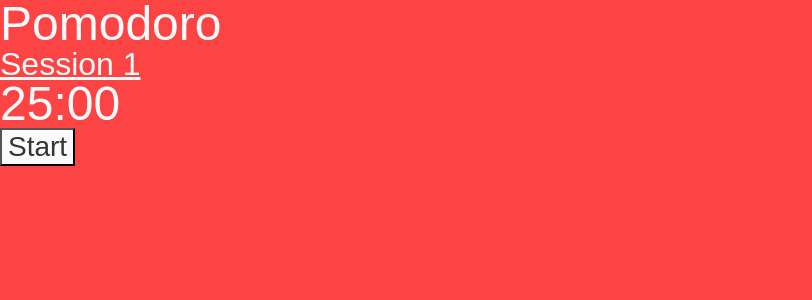
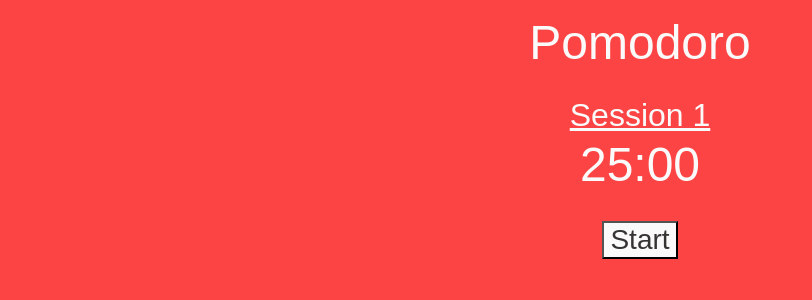
Before and after one commit to Silmunia/pommodoro, an Angular app: page / in a window 1280 px wide. Shown: the top 300 px of the page, without its empty margins (0-812 px from the left). Built offline with nearby package versions, Linux system fonts and the light colour scheme.

Commit message:
Improve layout of basic elements

```diff
--- a/src/app/app.component.css
+++ b/src/app/app.component.css
@@ -1,4 +1,11 @@
 @import url("../styles.css");
+
+.counter-display {
+    display: flex;
+    flex-direction: column;
+    align-items: center;
+    gap: 10px;
+}
 
 h1 {
     font-size: 4.8rem;
--- a/src/app/app.component.html
+++ b/src/app/app.component.html
@@ -1,9 +1,11 @@
 
 <h1>{{title}}</h1>
 
-<h2>Session 1</h2>
+<div class="counter-display">
+    <h2>Session 1</h2>
 
-<h3>{{displayCounter}}</h3>
+    <h3>{{displayCounter}}</h3>
+</div>
 
 <button (click)="startCounter()">Start</button>
 
--- a/src/index.html
+++ b/src/index.html
@@ -8,6 +8,6 @@
   <link rel="icon" type="image/svg+xml" href="/tomato.svg" />
 </head>
 <body>
-  <app-root></app-root>
+  <app-root class="app-root"></app-root>
 </body>
 </html>
--- a/src/styles.css
+++ b/src/styles.css
@@ -10,3 +10,11 @@
     color: var(--pomodoro-white);
     font-family: sans-serif;
 }
+
+.app-root {
+    margin-top: 19px;
+    display: flex;
+    flex-direction: column;
+    align-items: center;
+    gap: 32px;
+}
```
